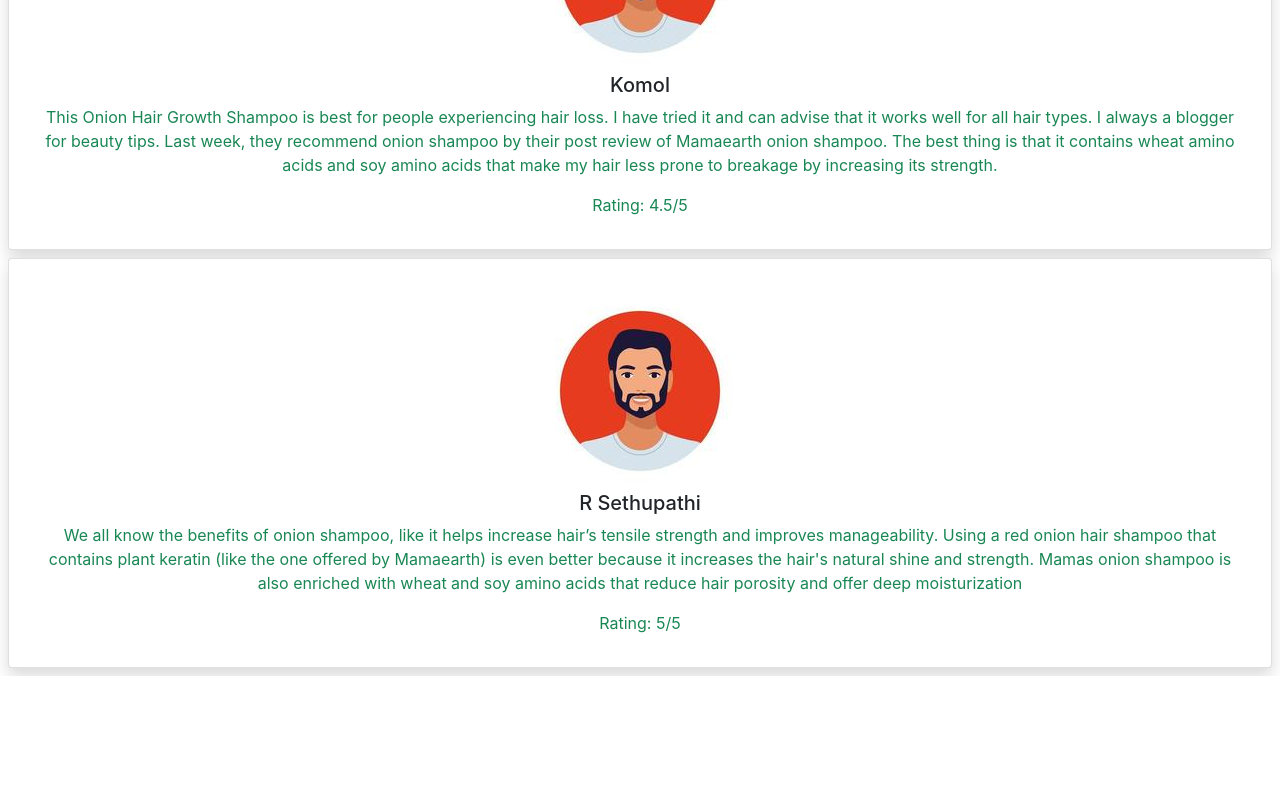
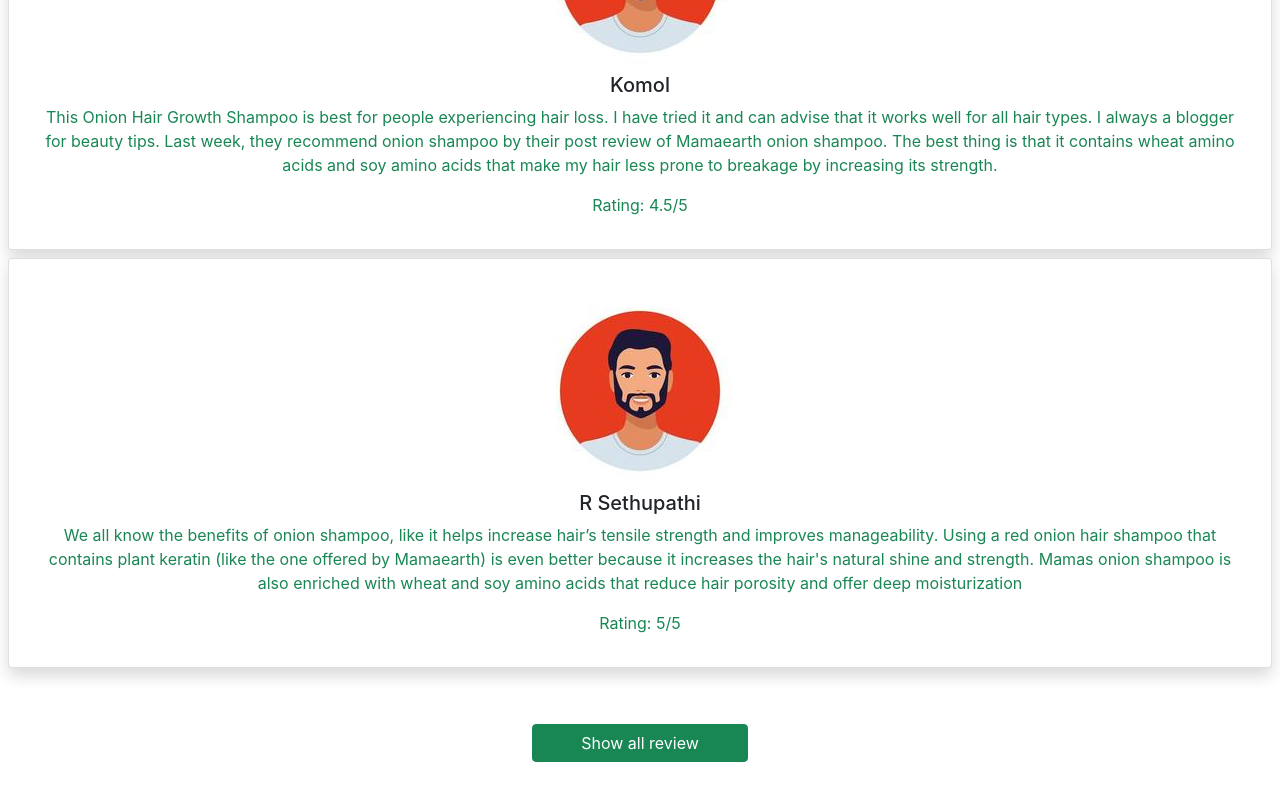
Before and after one commit to SabrinaAfroz1/Love-Your-hair, a React (Create React App) app: page / in a window 1280 px wide. Shown: the part 1158-1958 px from the top of the page. Before the commit the page ends 1834 px from the top, so only its background shows below. Built offline with nearby package versions, Linux system fonts and the light colour scheme.

Commit message:
show all reviews button added

```diff
--- a/src/Component/Home/Home.js
+++ b/src/Component/Home/Home.js
@@ -2,6 +2,7 @@
 import { Link } from 'react-router-dom';
 import useReviewList from '../../hooks/useReviewList';
 import Dashboard from '../Dashboard/Dashboard';
+import Reviews from '../Reviews/Reviews';
 import './Home.css';
 
 const Home = () => {
@@ -41,6 +42,8 @@
 
                 }
 
+                <button type="button" className='btn btn-success mt-5 mb-5 px-5'><Link className='text-white text-decoration-none' to="/reviews">Show all review</Link></button>
+
 
             </div>
         </div>
```
